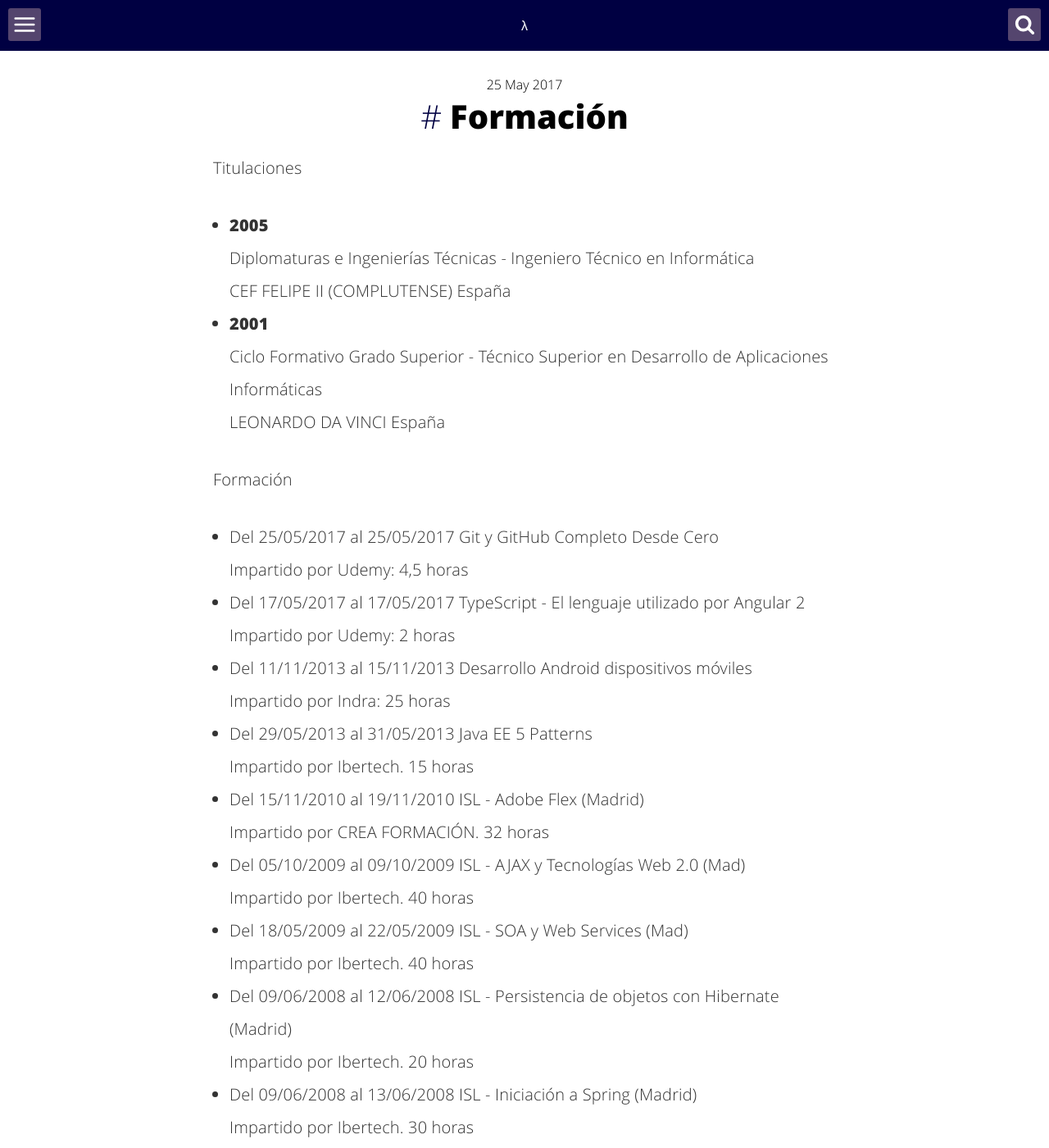
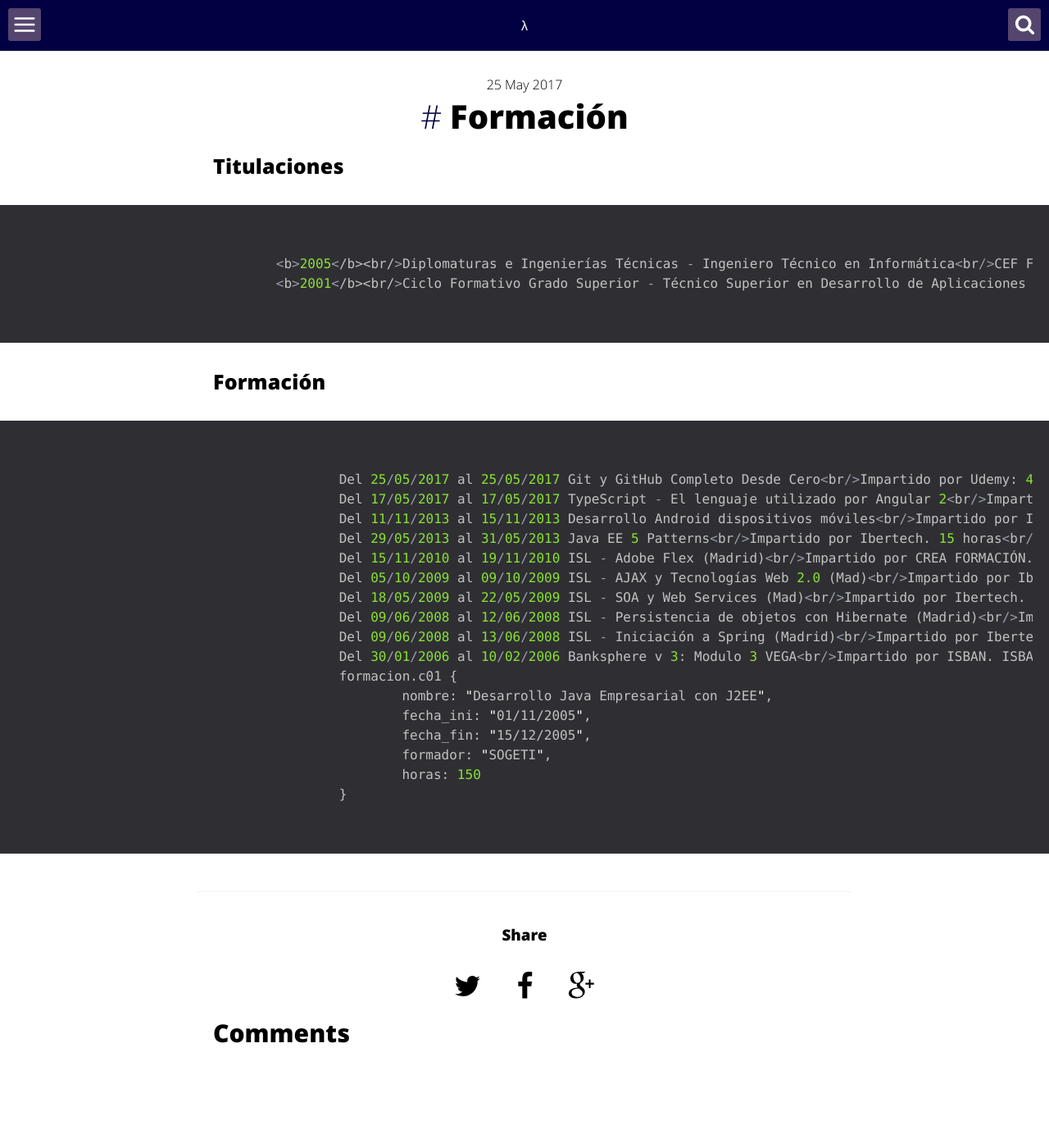
Before and after one commit to jmlorenzo50/jmlorenzo50.github.io, a Jekyll site: the page built from _posts/2017-05-25-formacion.md, in a window 1280 px wide and 1400 px high. Shown: the whole window at 82% size. Built offline with Jekyll 4.4.1, drawn with Linux system fonts in a browser that asks for light colours; comment, search, counter and statistics services are not loaded; some of the changed text lies outside the part shown.

Commit message:
Prueba de formato
Prueba de formato

```diff
--- a/_posts/2017-05-25-formacion.md
+++ b/_posts/2017-05-25-formacion.md
@@ -10,50 +10,30 @@ categories:
 - Learn Jekyll
 ---
 
-<p>Titulaciones</p>
-<ul>
-	<li>
-		<b>2005</b><br/>Diplomaturas e Ingenierías Técnicas - Ingeniero Técnico en Informática<br/>CEF FELIPE II (COMPLUTENSE) España
-	</li>
-	<li>
-		<b>2001</b><br/>Ciclo Formativo Grado Superior - Técnico Superior en Desarrollo de Aplicaciones Informáticas<br/>LEONARDO DA VINCI España
-	</li>
-</ul>
+### Titulaciones
+{% highlight javascript %}
+	<b>2005</b><br/>Diplomaturas e Ingenierías Técnicas - Ingeniero Técnico en Informática<br/>CEF FELIPE II (COMPLUTENSE) España<br/><br/>
+	<b>2001</b><br/>Ciclo Formativo Grado Superior - Técnico Superior en Desarrollo de Aplicaciones Informáticas<br/>LEONARDO DA VINCI España<br/><br/>
+{% endhighlight %}
 
 
-<p>Formación</p>
-<ul>
-	<li>
-		Del 25/05/2017 al 25/05/2017 Git y GitHub Completo Desde Cero<br/>Impartido por Udemy: 4,5 horas
-	</li>
-	<li>
-		Del 17/05/2017 al 17/05/2017 TypeScript - El lenguaje utilizado por Angular 2<br/>Impartido por Udemy: 2 horas
-	</li>
-	<li>
-		Del 11/11/2013 al 15/11/2013 Desarrollo Android dispositivos móviles<br/>Impartido por Indra: 25 horas
-	</li>
-	<li>
-		Del 29/05/2013 al 31/05/2013 Java EE 5 Patterns<br/>Impartido por Ibertech. 15 horas
-	</li>
-	<li>
-		Del 15/11/2010 al 19/11/2010 ISL - Adobe Flex (Madrid)<br/>Impartido por CREA FORMACIÓN. 32 horas
-	</li>
-	<li>
-		Del 05/10/2009 al 09/10/2009 ISL - AJAX y Tecnologías Web 2.0 (Mad)<br/>Impartido por Ibertech. 40 horas
-	</li>
-	<li>
-		Del 18/05/2009 al 22/05/2009 ISL - SOA y Web Services (Mad)<br/>Impartido por Ibertech. 40 horas
-	</li>
-	<li>
-		Del 09/06/2008 al 12/06/2008 ISL - Persistencia de objetos con Hibernate (Madrid)<br/>Impartido por Ibertech. 20 horas
-	</li>
-	<li>
-		Del 09/06/2008 al 13/06/2008 ISL - Iniciación a Spring (Madrid)<br/>Impartido por Ibertech. 30 horas
-	</li>
-	<li>
-		Del 30/01/2006 al 10/02/2006 Banksphere v 3: Modulo 3 VEGA<br/>Impartido por ISBAN. ISBAN 57 horas
-	</li>
-	<li>
-		Del 01/11/2005 al 15/12/2005 Desarrollo Java Empresarial con J2EE<br/>Impartido por SOGETI. SOGETI 150 horas
-	</li>
-</ul>
+### Formación
+{% highlight javascript %}
+		Del 25/05/2017 al 25/05/2017 Git y GitHub Completo Desde Cero<br/>Impartido por Udemy: 4,5 horas<br/><br/>
+		Del 17/05/2017 al 17/05/2017 TypeScript - El lenguaje utilizado por Angular 2<br/>Impartido por Udemy: 2 horas<br/><br/>
+		Del 11/11/2013 al 15/11/2013 Desarrollo Android dispositivos móviles<br/>Impartido por Indra: 25 horas<br/><br/>
+		Del 29/05/2013 al 31/05/2013 Java EE 5 Patterns<br/>Impartido por Ibertech. 15 horas<br/><br/>
+		Del 15/11/2010 al 19/11/2010 ISL - Adobe Flex (Madrid)<br/>Impartido por CREA FORMACIÓN. 32 horas<br/><br/>
+		Del 05/10/2009 al 09/10/2009 ISL - AJAX y Tecnologías Web 2.0 (Mad)<br/>Impartido por Ibertech. 40 horas<br/><br/>
+		Del 18/05/2009 al 22/05/2009 ISL - SOA y Web Services (Mad)<br/>Impartido por Ibertech. 40 horas<br/><br/>
+		Del 09/06/2008 al 12/06/2008 ISL - Persistencia de objetos con Hibernate (Madrid)<br/>Impartido por Ibertech. 20 horas<br/><br/>
+		Del 09/06/2008 al 13/06/2008 ISL - Iniciación a Spring (Madrid)<br/>Impartido por Ibertech. 30 horas<br/><br/>
+		Del 30/01/2006 al 10/02/2006 Banksphere v 3: Modulo 3 VEGA<br/>Impartido por ISBAN. ISBAN 57 horas<br/><br/>
+		formacion.c01 {
+			nombre: "Desarrollo Java Empresarial con J2EE",
+			fecha_ini: "01/11/2005",
+			fecha_fin: "15/12/2005",
+			formador: "SOGETI",
+			horas: 150
+		}
+{% endhighlight %}
```
